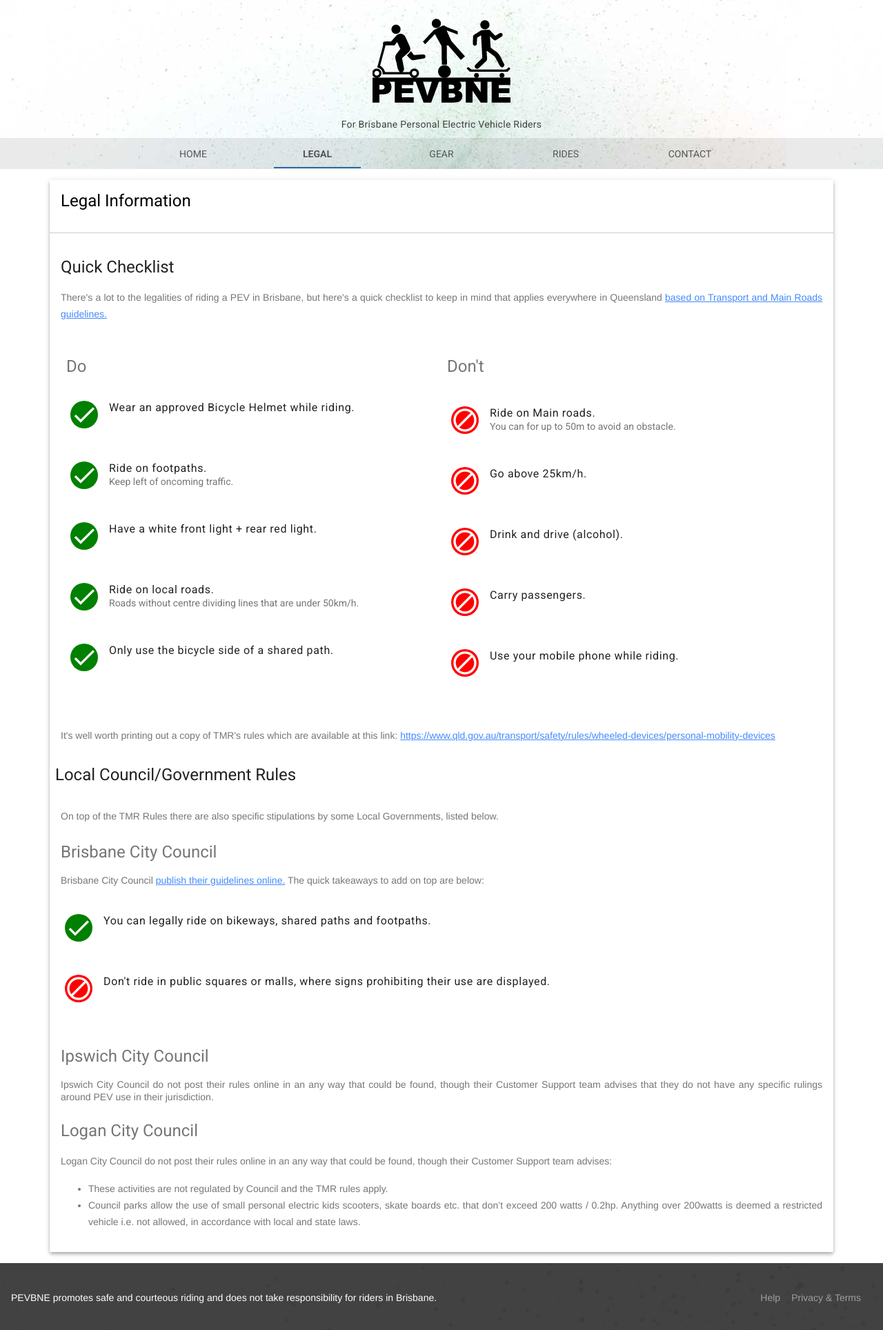
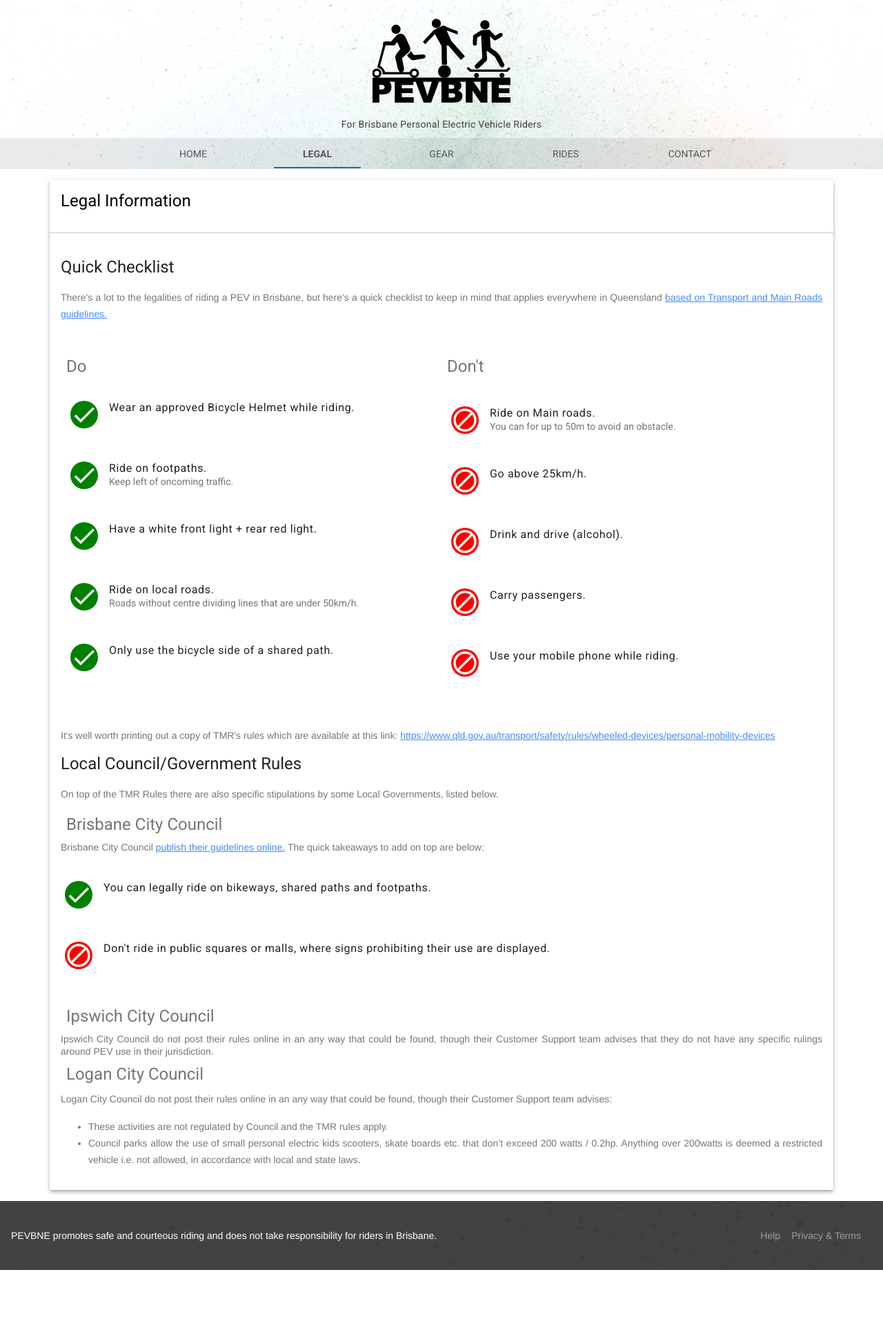
Before and after one commit to pevbne/pevbne, a Jekyll site: the page built from legal.html, in a window 1280 px wide. Shown: the top 1928 px of the page at 69% size. Built offline with Jekyll 4.4.1, drawn with Linux system fonts in a browser that asks for light colours.

Commit message:
standardize headers

```diff
--- a/legal.html
+++ b/legal.html
@@ -71,11 +71,11 @@ title: Legal
                     </p>
                     It's well worth printing out a copy of TMR's rules which are available at this link: <a href="https://www.qld.gov.au/transport/safety/rules/wheeled-devices/personal-mobility-devices">https://www.qld.gov.au/transport/safety/rules/wheeled-devices/personal-mobility-devices</a>
                 </div>
-                <h3 class="mdl-typography--headline">Local Council/Government Rules</h3>
+                <h3 class="mdl-cell mdl-typography--headline">Local Council/Government Rules</h3>
                 <div class="mdl-cell mdl-cell--12-col mdl-card__supporting-text no-padding ">
                     <p>
                         On top of the TMR Rules there are also specific stipulations by some Local Governments, listed below.
-                        <h4>Brisbane City Council</h4>
+                        <h4 class="mdl-cell mdl-typography--headline">Brisbane City Council</h4>
                         Brisbane City Council <a href="https://www.brisbane.qld.gov.au/things-to-see-and-do/outdoor-activities/cycling-in-brisbane/cycling-rules-signs-and-safety-tips">publish their guidelines online.</a> The quick takeaways to add on top are below:
                         <ul class="mdl-list">
                             <li class="mdl-list__item mdl-list__item--three-line"><span class="mdl-list__item-primary-content"><i class="material-icons material-icons mdl-list__item-avatar do">check</i>
@@ -87,9 +87,9 @@ title: Legal
                             </li>
                             </li>
                         </ul>
-                        <h4>Ipswich City Council</h4>
+                        <h4 class="mdl-cell mdl-typography--headline">Ipswich City Council</h4>
                         Ipswich City Council do not post their rules online in an any way that could be found, though their Customer Support team advises that they do not have any specific rulings around PEV use in their jurisdiction.
-                        <h4>Logan City Council</h4>
+                        <h4 class="mdl-cell mdl-typography--headline">Logan City Council</h4>
                         <p>
                             Logan City Council do not post their rules online in an any way that could be found, though their Customer Support team advises:
                             <ul>
```
